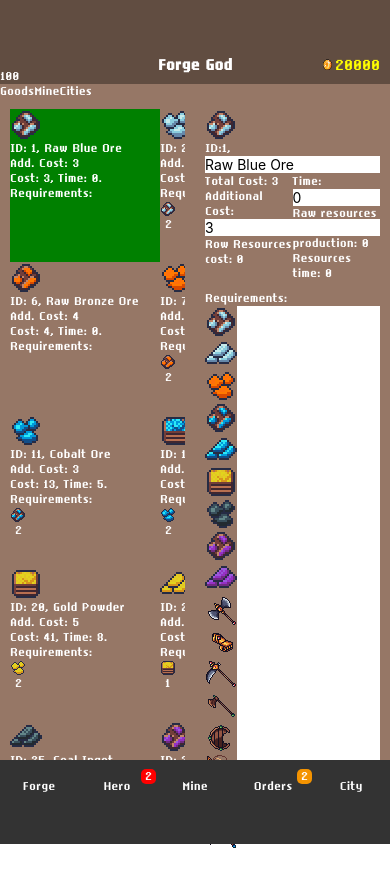
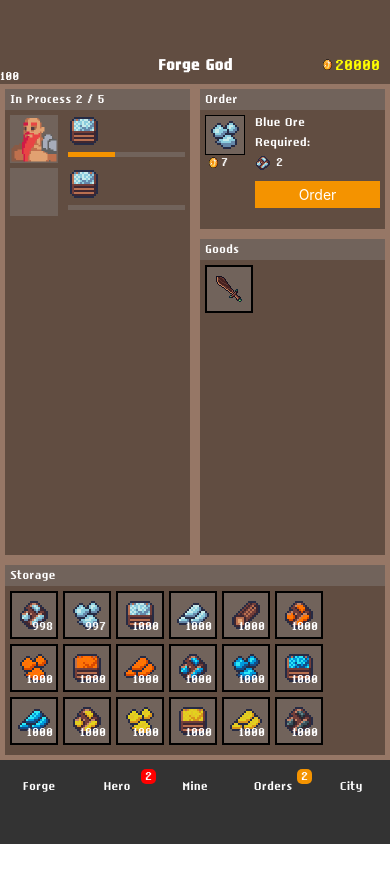
Before and after one commit to Aleksandr175/forgegod, a React Native app: screen / in a window 390 px wide. Shown: the top 886 px of the page. After the commit the page ends 844 px from the top, so only its background shows below. Built offline with nearby package versions, Linux system fonts and the light colour scheme.

Commit message:
Fix generating customer orders

```diff
--- a/src/App.tsx
+++ b/src/App.tsx
@@ -31,7 +31,7 @@ import { PageHero } from './components/PageHero';
 import { PageEditor } from './components/PageEditor';
 
 export const App = () => {
-  const [page, setPage] = useState<TPage>('editor');
+  const [page, setPage] = useState<TPage>('forge');
   const [mineLvl, setMineLvl] = useState(1);
   const [money, setMoney] = useState(20000);
   const [maxOrdersQty, setMaxOrdersQty] = useState(5);
@@ -170,8 +170,8 @@ export const App = () => {
   const [orders, setOrders] = useState<IOrder[]>([]);
 
   useEffect(() => {
-    createOrder(2, 10);
-    createOrder(3, 2);
+    createOrder(2, 1);
+    createOrder(3, 1);
     createOrder(3, 1);
   }, []);
 
@@ -310,6 +310,7 @@ export const App = () => {
       maxCustomerOrdersQty,
       economistBonus,
       skillIds: learnedSkillIds,
+      mineLvl,
     });
 
   const { liberatedCityIds, liberateCity } = useLiberateCityLogic({
--- a/src/components/PanelGoods.tsx
+++ b/src/components/PanelGoods.tsx
@@ -4,7 +4,7 @@ import React from 'react';
 import { dictionary } from '../dictionary';
 import { SGridWrapper, styles, styles as stylesCommon } from '../styles';
 import { CustomImage } from './CustomImage';
-import { IGood } from '../types';
+import { getRequiredRawResourceIds } from '../utils';
 
 interface IProps {
   onChangeGoodId: (goodId: number) => void;
@@ -15,32 +15,6 @@ interface IProps {
 
 export const PanelGoods = React.memo(
   ({ onChangeGoodId, selectedGoodId, skillIds, mineLvl }: IProps) => {
-    // Function to retrieve the required resource IDs of a resource (duplicates are possible)
-    const getRequiredRawResourceIds = (resource: IGood): number[] => {
-      const requiredResourceIds = [];
-
-      if (resource.requirements && resource.requirements.resources) {
-        const requiredResources = resource.requirements.resources;
-        for (const req of requiredResources) {
-          const requiredResource = dictionary.goods.find(
-            (item) => item.id === req.id,
-          );
-
-          if (requiredResource && requiredResource.type === 'resource') {
-            requiredResourceIds.push(req.id);
-          }
-
-          if (requiredResource) {
-            requiredResourceIds.push(
-              ...getRequiredRawResourceIds(requiredResource),
-            );
-          }
-        }
-      }
-
-      return requiredResourceIds;
-    };
-
     const goods = dictionary.goods.filter((item) => {
       let haveSkills = true;
       let areAllRequiredRawResourcesOpened = true;
--- a/src/components/PanelOrders.tsx
+++ b/src/components/PanelOrders.tsx
@@ -42,7 +42,7 @@ export const PanelOrders = ({ orders, maxOrdersQty }: IProps) => {
             <SOrderDetails>
               <SResource>
                 <CustomImage id={item.goodId} size={'big'} />
-                <SQty>{item.qty}</SQty>
+                {/*<SQty>{item.qty}</SQty>*/}
               </SResource>
 
               <ProgressBar
--- a/src/hooks/useCustomerOrdersLogic.tsx
+++ b/src/hooks/useCustomerOrdersLogic.tsx
@@ -3,6 +3,7 @@ import { useEffect, useRef, useState } from 'react';
 import { dictionary } from '../dictionary';
 import { nanoid } from 'nanoid';
 import {
+  getRequiredRawResourceIds,
   hasEnoughResources,
   randomIntFromInterval,
   shuffleArray,
@@ -16,6 +17,7 @@ interface IProps {
   maxCustomerOrdersQty: number;
   economistBonus: number;
   skillIds: number[];
+  mineLvl: number;
 }
 
 export const useCustomerOrdersLogic = ({
@@ -26,6 +28,7 @@ export const useCustomerOrdersLogic = ({
   maxCustomerOrdersQty,
   economistBonus,
   skillIds,
+  mineLvl,
 }: IProps) => {
   const [customerOrders, setCustomerOrders] = useState<ICustomerOrder[]>([]);
 
@@ -74,16 +77,29 @@ export const useCustomerOrdersLogic = ({
 
   const generateCustomerOrders = () => {
     const possibleGoods = dictionary.goods.filter((item) => {
-      // TODO: add some conditions, check upgrades
       let haveSkills = true;
+      let areAllRequiredRawResourcesOpened = true;
       item.requirements.upgrades.skillIds?.forEach((skillId) => {
         if (!skillIds.includes(skillId)) {
           haveSkills = false;
         }
       });
 
-      // add some conditions, check upgrades
-      return item.type === 'good' && haveSkills;
+      // get all raw resources for good
+      const requiredRawResourceIds = getRequiredRawResourceIds(item);
+      const mine = dictionary.mine.find((m) => m.lvl === mineLvl);
+
+      if (mine) {
+        requiredRawResourceIds.forEach((rawResourceId) => {
+          if (!mine.providedResourceIds.includes(rawResourceId)) {
+            areAllRequiredRawResourcesOpened = false;
+          }
+        });
+      }
+
+      return (
+        item.type === 'good' && haveSkills && areAllRequiredRawResourcesOpened
+      );
     });
 
     const qtyTypeOfGoods = Math.min(
@@ -92,7 +108,7 @@ export const useCustomerOrdersLogic = ({
     );
     const shuffledGoods = shuffleArray(possibleGoods);
     const goods: IGoodInfo[] = [];
-    let timeLeft = 0;
+    let timeLeft = 5; // add extra 5 sec every time
     let cost = 0;
 
     for (let i = 0; i < qtyTypeOfGoods; i++) {
--- a/src/utils/index.tsx
+++ b/src/utils/index.tsx
@@ -1,4 +1,5 @@
-import { ICustomerOrder, IGoodInfo, IMine, IStorageGood } from '../types';
+import { IGood, IGoodInfo, IMine, IStorageGood } from '../types';
+import { dictionary } from '../dictionary';
 
 export const randomIntFromInterval = (min: number, max: number) => {
   // min and max included
@@ -59,3 +60,29 @@ export const shuffleArray = <T,>(array: T[]): T[] => {
   }
   return newArray;
 };
+
+export // Function to retrieve the required resource IDs of a resource (duplicates are possible)
+const getRequiredRawResourceIds = (resource: IGood): number[] => {
+  const requiredResourceIds = [];
+
+  if (resource.requirements && resource.requirements.resources) {
+    const requiredResources = resource.requirements.resources;
+    for (const req of requiredResources) {
+      const requiredResource = dictionary.goods.find(
+        (item) => item.id === req.id,
+      );
+
+      if (requiredResource && requiredResource.type === 'resource') {
+        requiredResourceIds.push(req.id);
+      }
+
+      if (requiredResource) {
+        requiredResourceIds.push(
+          ...getRequiredRawResourceIds(requiredResource),
+        );
+      }
+    }
+  }
+
+  return requiredResourceIds;
+};
```
